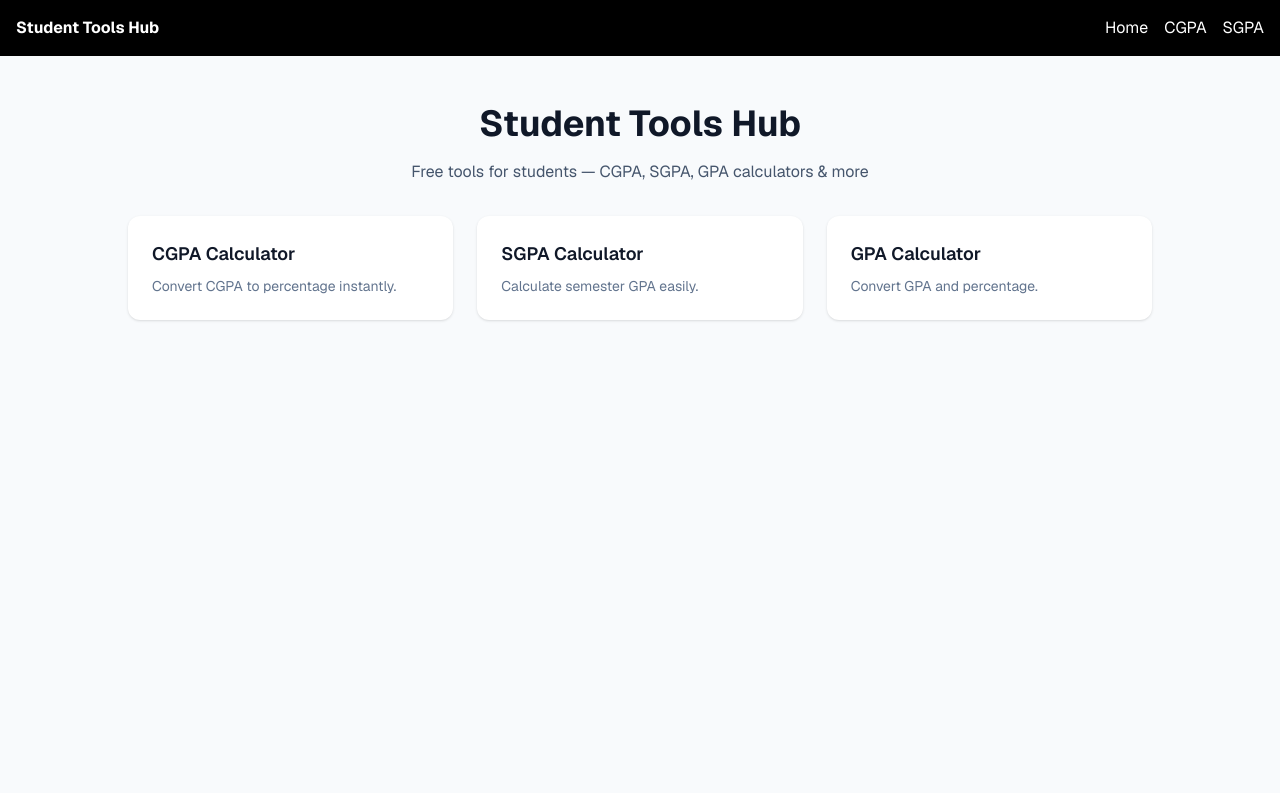
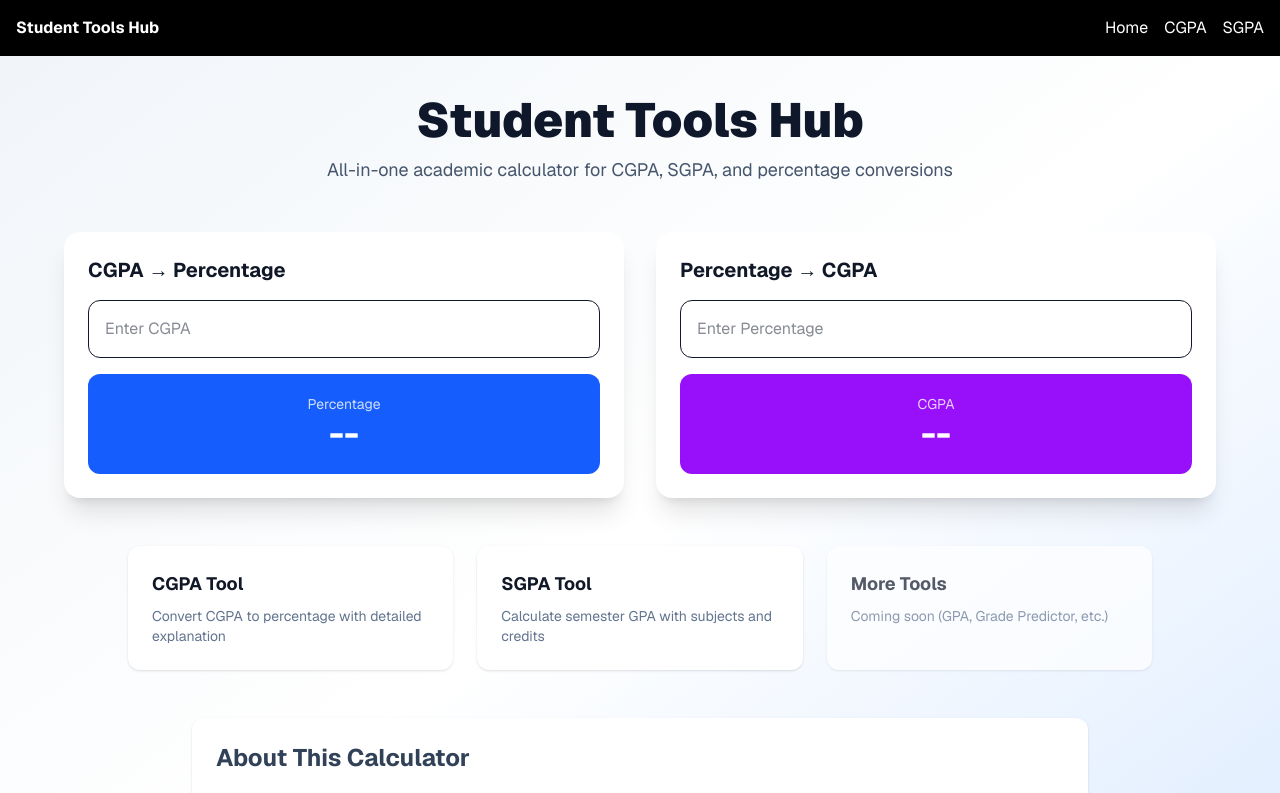
Before and after one commit to sanketdandgund14/student-tools-hub, a Next.js app: page / in a window 1280 px wide. Shown: the top 793 px of the page. Built offline with nearby package versions, Linux system fonts and the light colour scheme.

Commit message:
feat: all-in-one calculator hub homepage

```diff
--- a/app/page.tsx
+++ b/app/page.tsx
@@ -1,49 +1,147 @@
+"use client";
+
 import Link from "next/link";
+import { useEffect, useState } from "react";
 
 export default function Home() {
+  const [cgpa, setCgpa] = useState("");
+  const [percentage, setPercentage] = useState("");
+  const [cgpaResult, setCgpaResult] = useState<number | null>(null);
+  const [percentageResult, setPercentageResult] = useState<number | null>(null);
+
+  // CGPA → %
+  useEffect(() => {
+    const v = parseFloat(cgpa);
+    if (!isNaN(v) && v >= 0 && v <= 10) {
+      setPercentageResult(v * 9.5);
+    } else {
+      setPercentageResult(null);
+    }
+  }, [cgpa]);
+
+  // % → CGPA
+  useEffect(() => {
+    const v = parseFloat(percentage);
+    if (!isNaN(v) && v >= 0 && v <= 100) {
+      setCgpaResult(v / 9.5);
+    } else {
+      setCgpaResult(null);
+    }
+  }, [percentage]);
+
   return (
-    <div className="min-h-screen bg-slate-50 px-6 py-12">
+    <main className="min-h-screen bg-gradient-to-br from-slate-100 via-white to-blue-100 px-4 py-10">
 
-      <div className="max-w-5xl mx-auto text-center">
-        <h1 className="text-4xl font-bold mb-4">
+      {/* HERO */}
+      <div className="max-w-6xl mx-auto text-center mb-12">
+        <h1 className="text-5xl font-black text-slate-900">
           Student Tools Hub
         </h1>
-        <p className="text-slate-600 mb-8">
-          Free tools for students — CGPA, SGPA, GPA calculators & more
+        <p className="text-slate-600 mt-3 text-lg">
+          All-in-one academic calculator for CGPA, SGPA, and percentage conversions
         </p>
       </div>
 
-      <div className="max-w-5xl mx-auto grid grid-cols-1 md:grid-cols-3 gap-6">
+      {/* CALCULATORS */}
+      <div className="max-w-6xl mx-auto grid gap-8 md:grid-cols-2">
+
+        {/* CGPA → % */}
+        <div className="bg-white p-6 rounded-2xl shadow-xl">
+          <h2 className="text-xl font-bold mb-4">
+            CGPA → Percentage
+          </h2>
+
+          <input
+            type="number"
+            placeholder="Enter CGPA"
+            value={cgpa}
+            onChange={(e) => setCgpa(e.target.value)}
+            className="w-full p-4 border rounded-xl mb-4"
+          />
+
+          <div className="bg-blue-600 text-white p-5 rounded-xl text-center">
+            <p className="text-sm opacity-80">Percentage</p>
+            <h2 className="text-4xl font-bold">
+              {percentageResult !== null
+                ? `${percentageResult.toFixed(2)}%`
+                : "--"}
+            </h2>
+          </div>
+        </div>
+
+        {/* % → CGPA */}
+        <div className="bg-white p-6 rounded-2xl shadow-xl">
+          <h2 className="text-xl font-bold mb-4">
+            Percentage → CGPA
+          </h2>
+
+          <input
+            type="number"
+            placeholder="Enter Percentage"
+            value={percentage}
+            onChange={(e) => setPercentage(e.target.value)}
+            className="w-full p-4 border rounded-xl mb-4"
+          />
+
+          <div className="bg-purple-600 text-white p-5 rounded-xl text-center">
+            <p className="text-sm opacity-80">CGPA</p>
+            <h2 className="text-4xl font-bold">
+              {cgpaResult !== null
+                ? cgpaResult.toFixed(2)
+                : "--"}
+            </h2>
+          </div>
+        </div>
+
+      </div>
+
+      {/* MAIN TOOL LINKS */}
+      <div className="max-w-5xl mx-auto mt-12 grid gap-6 md:grid-cols-3">
 
         <Link href="/cgpa">
-          <div className="bg-white p-6 rounded-xl shadow hover:shadow-lg cursor-pointer">
-            <h2 className="font-semibold text-lg">CGPA Calculator</h2>
+          <div className="bg-white p-6 rounded-xl shadow hover:shadow-lg cursor-pointer transition">
+            <h3 className="font-bold text-lg">CGPA Tool</h3>
             <p className="text-sm text-slate-500 mt-2">
-              Convert CGPA to percentage instantly.
+              Convert CGPA to percentage with detailed explanation
             </p>
           </div>
         </Link>
 
         <Link href="/sgpa">
-          <div className="bg-white p-6 rounded-xl shadow hover:shadow-lg cursor-pointer">
-            <h2 className="font-semibold text-lg">SGPA Calculator</h2>
+          <div className="bg-white p-6 rounded-xl shadow hover:shadow-lg cursor-pointer transition">
+            <h3 className="font-bold text-lg">SGPA Tool</h3>
             <p className="text-sm text-slate-500 mt-2">
-              Calculate semester GPA easily.
+              Calculate semester GPA with subjects and credits
             </p>
           </div>
         </Link>
 
-        <Link href="/gpa">
-          <div className="bg-white p-6 rounded-xl shadow hover:shadow-lg cursor-pointer">
-            <h2 className="font-semibold text-lg">GPA Calculator</h2>
-            <p className="text-sm text-slate-500 mt-2">
-              Convert GPA and percentage.
-            </p>
-          </div>
-        </Link>
+        <div className="bg-white p-6 rounded-xl shadow opacity-70">
+          <h3 className="font-bold text-lg">More Tools</h3>
+          <p className="text-sm text-slate-500 mt-2">
+            Coming soon (GPA, Grade Predictor, etc.)
+          </p>
+        </div>
 
       </div>
 
-    </div>
+      {/* SEO SECTION */}
+      <div className="max-w-4xl mx-auto mt-12 bg-white p-6 rounded-xl shadow text-slate-700">
+        <h2 className="text-2xl font-bold mb-4">
+          About This Calculator
+        </h2>
+        <p>
+          This platform provides accurate CGPA, SGPA, and percentage conversion tools
+          used by Indian universities. All calculations follow standard formulas like
+          CGPA × 9.5.
+        </p>
+      </div>
+
+      {/* AD SPACE */}
+      <div className="max-w-4xl mx-auto mt-8 p-6 border rounded text-center text-slate-400">
+        Advertisement Space
+      </div>
+
+    </main>
   );
 }
```
